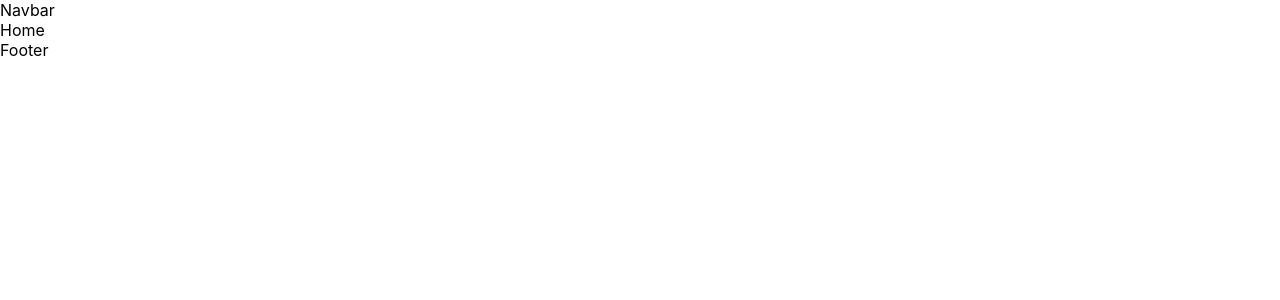
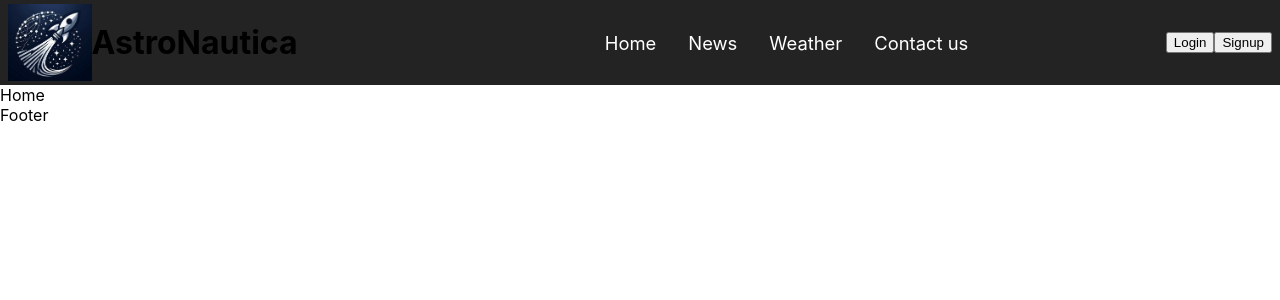
Before and after one commit to tarinagarwal/AstroNautica, a React (Create React App) app in the folder client/: page / in a window 1280 px wide. Shown: the top 300 px of the page. Built offline with nearby package versions, Linux system fonts and the light colour scheme.

Commit message:
Added Navbar

```diff
--- a/client/src/components/Navbar/Navbar.jsx
+++ b/client/src/components/Navbar/Navbar.jsx
@@ -1,14 +1,72 @@
-import React from 'react'
-import { Outlet } from 'react-router-dom'
-import styles from './Navbar.module.scss'
+import React, { useState } from "react";
+import { Link, Outlet } from "react-router-dom";
+import styles from "./Navbar.module.scss";
+
+import logo from "../../assests/logo.png";
 
 const Navbar = () => {
+  const [isOpen, setIsOpen] = useState(false);
+
+  const toggleNavbar = () => {
+    setIsOpen(!isOpen);
+  };
+
   return (
     <>
-    <div>Navbar</div>
-    <Outlet />
+      <div class={styles.navbar}>
+        <div class={styles.logo}>
+          <img src={logo} alt="Website logo" />
+          <h1>AstroNautica</h1>
+        </div>
+        <div class={styles.nav_Container}>
+          <ul className={styles.nav_links}>
+            <Link>
+              <li>
+                <Link to="/" onClick={toggleNavbar}>
+                  Home
+                </Link>
+              </li>
+            </Link>
+
+            <Link>
+              <li>
+                <Link to="/" onClick={toggleNavbar}>
+                  News
+                </Link>
+              </li>
+            </Link>
+
+            <Link>
+              <li>
+                <Link to="/" onClick={toggleNavbar}>
+                  Weather
+                </Link>
+              </li>
+            </Link>
+
+            <Link>
+              <li>
+                <Link to="/" onClick={toggleNavbar}>
+                  Contact us
+                </Link>
+              </li>
+            </Link>
+
+
+          </ul>
+
+          <div className={styles.authBtn}>
+          <button>Login</button>
+          <button>Signup</button>
+        </div>
+
+        </div>
+
+
+      </div>
+      <Outlet />
     </>
-  )
-}
+  );
+};
 
-export default Navbar
+export default Navbar;
--- a/client/src/components/Navbar/Navbar.module.scss
+++ b/client/src/components/Navbar/Navbar.module.scss
@@ -0,0 +1,46 @@
+
+.navbar {
+    display: flex;
+    justify-content: space-between;
+    padding: 0.1rem 0.5rem;
+    align-items: center;
+    background-color: rgba(12, 12, 12, 0.9);
+}
+
+.logo{
+    display: flex;
+    align-items: center;
+
+}
+
+.logo img{
+    width: 15%;
+}
+
+.nav_Container{
+    display: flex;
+    width: 100%;
+    align-items: center;
+    justify-content: space-between;
+}
+
+.nav_links{
+    display: flex;
+    gap: 2rem;
+
+}
+
+.nav_links li{
+    list-style: none;
+}
+
+.nav_links a{
+    text-decoration: none;
+    font-size: 1.15rem;
+    color:#fff;
+}
+
+.authBtn{
+    display: flex;
+    align-items: center;
+}
```
Also changed, not shown: client/src/assests/logo.png (added).
